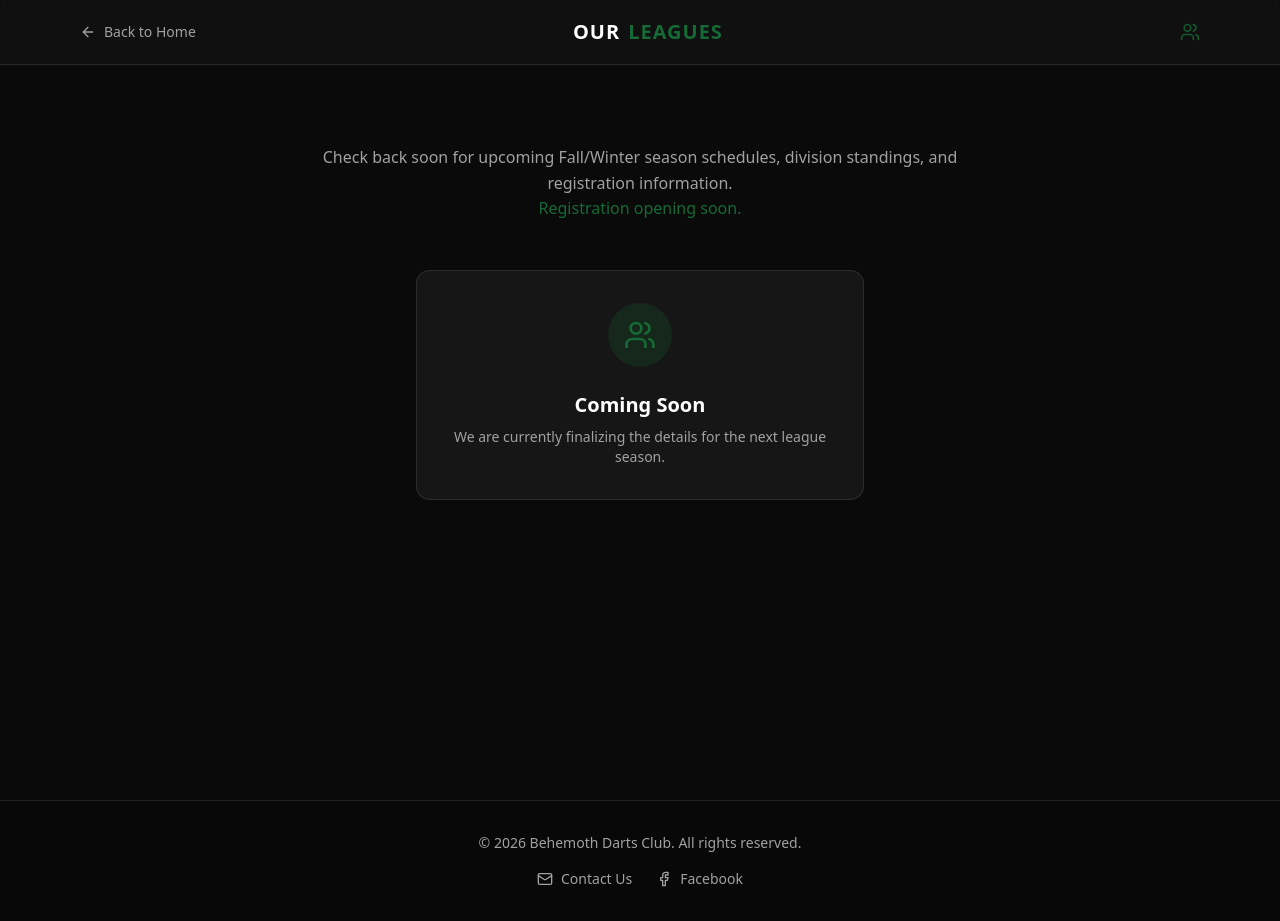
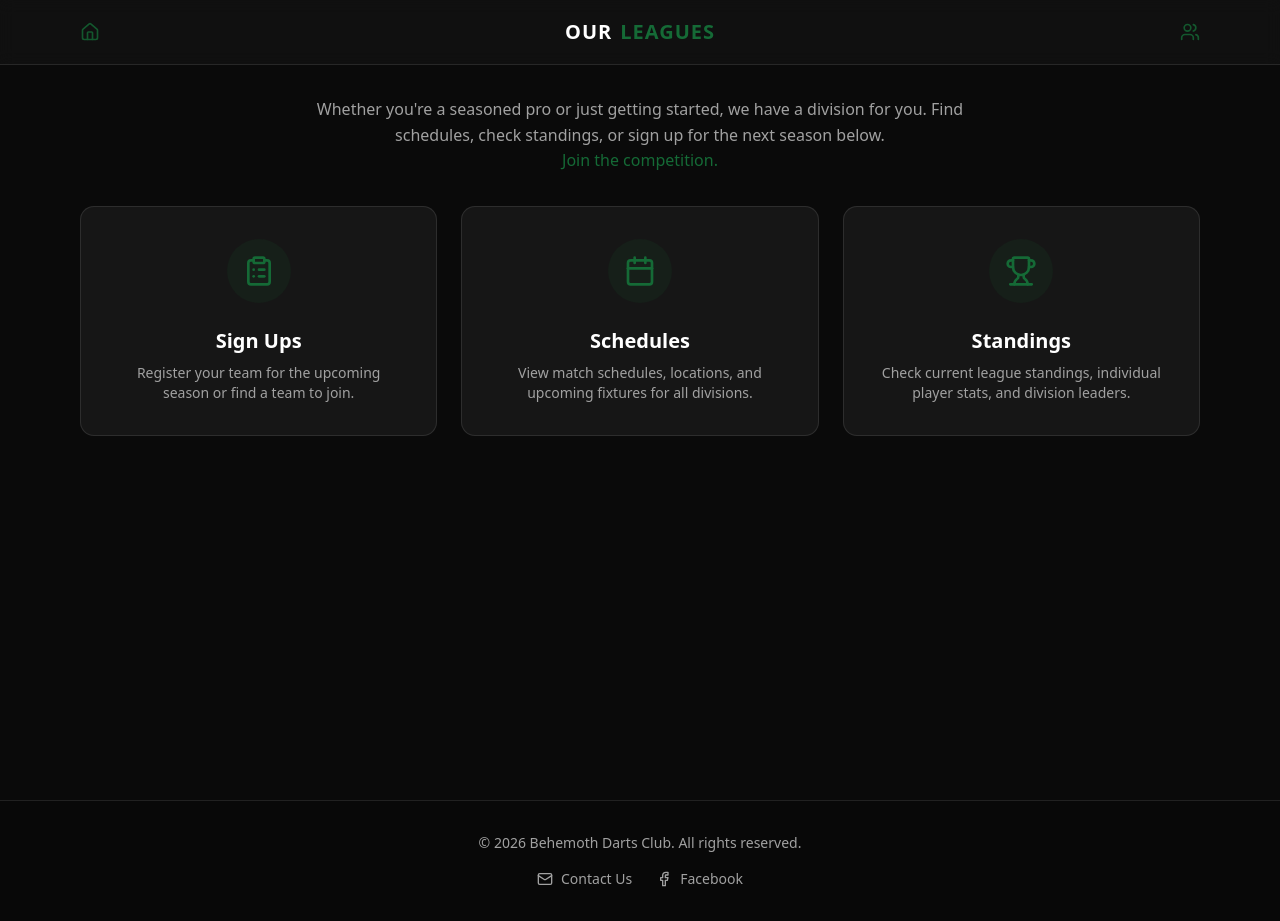
Before and after one commit to sminor/behemoth-darts-club, a Next.js app: page /leagues in a window 1280 px wide. Built offline with nearby package versions, Linux system fonts and the light colour scheme.

Commit message:
Implement Leagues landing page and standardized headers

```diff
--- a/app/leagues/page.tsx
+++ b/app/leagues/page.tsx
@@ -1,5 +1,5 @@
 import Link from 'next/link';
-import { ArrowLeft, Users } from "lucide-react";
+import { ArrowLeft, Users, Calendar, Trophy, ClipboardList, Home } from "lucide-react";
 
 export const dynamic = 'force-dynamic';
 
@@ -7,11 +7,13 @@ export default function LeaguesPage() {
     return (
         <div className="min-h-screen bg-[var(--background)] pb-12">
             {/* Header */}
-            <header className="border-b border-white/10 bg-neutral-900/50 backdrop-blur-sm sticky top-0 z-10 mb-12">
+            <header className="border-b border-white/10 bg-neutral-900/50 backdrop-blur-sm sticky top-0 z-10">
                 <div className="max-w-6xl mx-auto px-4 h-16 flex items-center justify-between">
-                    <Link href="/" className="text-sm font-medium text-neutral-400 hover:text-white transition-colors flex items-center gap-2">
-                        <ArrowLeft className="w-4 h-4" /> Back to Home
-                    </Link>
+                    <div className="w-[100px] flex justify-start">
+                        <Link href="/" className="hover:text-white transition-colors group">
+                            <Home className="w-5 h-5 text-[var(--color-primary)] opacity-80 group-hover:opacity-100 transition-opacity" />
+                        </Link>
+                    </div>
                     <h1 className="text-xl font-bold text-white tracking-wider uppercase flex items-center gap-2">
                         Our <span className="text-[var(--color-primary)]">Leagues</span>
                     </h1>
@@ -22,22 +24,56 @@ export default function LeaguesPage() {
             </header>
 
             <main className="px-4 max-w-6xl mx-auto py-8">
-                <div className="text-center max-w-2xl mx-auto mb-12">
+                {/* Hero Section */}
+                <div className="text-center max-w-2xl mx-auto space-y-4 mb-8">
                     <p className="text-neutral-400">
-                        Check back soon for upcoming Fall/Winter season schedules, division standings, and registration information.
+                        Whether you're a seasoned pro or just getting started, we have a division for you.
+                        Find schedules, check standings, or sign up for the next season below.
                         <br />
-                        <span className="text-[var(--color-primary)]">Registration opening soon.</span>
+                        <span className="text-[var(--color-primary)]">Join the competition.</span>
                     </p>
                 </div>
 
-                <div className="max-w-md mx-auto bg-white/5 border border-white/10 rounded-xl p-8 text-center">
-                    <div className="w-16 h-16 bg-[var(--color-primary)]/20 rounded-full flex items-center justify-center mx-auto mb-6">
-                        <Users className="w-8 h-8 text-[var(--color-primary)]" />
-                    </div>
-                    <h3 className="text-xl font-bold text-white mb-2">Coming Soon</h3>
-                    <p className="text-neutral-400 text-sm">
-                        We are currently finalizing the details for the next league season.
-                    </p>
+                {/* Navigation Grid */}
+                <div className="grid grid-cols-1 md:grid-cols-3 gap-6">
+                    {/* Sign Ups Card */}
+                    <Link href="/leagues/sign-ups" className="group">
+                        <div className="h-full bg-white/5 border border-white/10 rounded-xl p-8 transition-all duration-300 hover:border-[var(--color-primary)] hover:bg-white/10 flex flex-col items-center text-center">
+                            <div className="w-16 h-16 bg-[var(--color-primary)]/10 rounded-full flex items-center justify-center mb-6 group-hover:scale-110 transition-transform duration-300">
+                                <ClipboardList className="w-8 h-8 text-[var(--color-primary)]" />
+                            </div>
+                            <h3 className="text-xl font-bold text-white mb-2 group-hover:text-[var(--color-primary)] transition-colors">Sign Ups</h3>
+                            <p className="text-neutral-400 text-sm">
+                                Register your team for the upcoming season or find a team to join.
+                            </p>
+                        </div>
+                    </Link>
+
+                    {/* Schedules Card */}
+                    <Link href="/leagues/schedules" className="group">
+                        <div className="h-full bg-white/5 border border-white/10 rounded-xl p-8 transition-all duration-300 hover:border-[var(--color-primary)] hover:bg-white/10 flex flex-col items-center text-center">
+                            <div className="w-16 h-16 bg-[var(--color-primary)]/10 rounded-full flex items-center justify-center mb-6 group-hover:scale-110 transition-transform duration-300">
+                                <Calendar className="w-8 h-8 text-[var(--color-primary)]" />
+                            </div>
+                            <h3 className="text-xl font-bold text-white mb-2 group-hover:text-[var(--color-primary)] transition-colors">Schedules</h3>
+                            <p className="text-neutral-400 text-sm">
+                                View match schedules, locations, and upcoming fixtures for all divisions.
+                            </p>
+                        </div>
+                    </Link>
+
+                    {/* Standings Card */}
+                    <Link href="/leagues/standings" className="group">
+                        <div className="h-full bg-white/5 border border-white/10 rounded-xl p-8 transition-all duration-300 hover:border-[var(--color-primary)] hover:bg-white/10 flex flex-col items-center text-center">
+                            <div className="w-16 h-16 bg-[var(--color-primary)]/10 rounded-full flex items-center justify-center mb-6 group-hover:scale-110 transition-transform duration-300">
+                                <Trophy className="w-8 h-8 text-[var(--color-primary)]" />
+                            </div>
+                            <h3 className="text-xl font-bold text-white mb-2 group-hover:text-[var(--color-primary)] transition-colors">Standings</h3>
+                            <p className="text-neutral-400 text-sm">
+                                Check current league standings, individual player stats, and division leaders.
+                            </p>
+                        </div>
+                    </Link>
                 </div>
             </main>
         </div>
--- /dev/null
+++ b/app/leagues/schedules/page.tsx
@@ -0,0 +1,39 @@
+import Link from 'next/link';
+import { ArrowLeft, Calendar } from "lucide-react";
+
+export const dynamic = 'force-dynamic';
+
+export default function SchedulesPage() {
+    return (
+        <div className="min-h-screen bg-[var(--background)] pb-12">
+            {/* Header */}
+            <header className="border-b border-white/10 bg-neutral-900/50 backdrop-blur-sm sticky top-0 z-10 mb-12">
+                <div className="max-w-6xl mx-auto px-4 h-16 flex items-center justify-between">
+                    <div className="w-[100px] flex justify-start">
+                        <Link href="/leagues" className="hover:text-white transition-colors group">
+                            <ArrowLeft className="w-5 h-5 text-[var(--color-primary)] opacity-80 group-hover:opacity-100 transition-opacity" />
+                        </Link>
+                    </div>
+                    <h1 className="text-xl font-bold text-white tracking-wider uppercase flex items-center gap-2">
+                        League <span className="text-[var(--color-primary)]">Schedules</span>
+                    </h1>
+                    <div className="w-[100px] flex justify-end">
+                        <Calendar className="w-5 h-5 text-[var(--color-primary)] opacity-80" />
+                    </div>
+                </div>
+            </header>
+
+            <main className="px-4 max-w-6xl mx-auto py-8">
+                <div className="max-w-md mx-auto bg-white/5 border border-white/10 rounded-xl p-8 text-center">
+                    <div className="w-16 h-16 bg-[var(--color-primary)]/20 rounded-full flex items-center justify-center mx-auto mb-6">
+                        <Calendar className="w-8 h-8 text-[var(--color-primary)]" />
+                    </div>
+                    <h3 className="text-xl font-bold text-white mb-2">Schedules Coming Soon</h3>
+                    <p className="text-neutral-400 text-sm">
+                        Schedules will be posted once teams are finalized and the season begins.
+                    </p>
+                </div>
+            </main>
+        </div>
+    );
+}
--- /dev/null
+++ b/app/leagues/sign-ups/page.tsx
@@ -0,0 +1,39 @@
+import Link from 'next/link';
+import { ArrowLeft, ClipboardList } from "lucide-react";
+
+export const dynamic = 'force-dynamic';
+
+export default function SignUpsPage() {
+    return (
+        <div className="min-h-screen bg-[var(--background)] pb-12">
+            {/* Header */}
+            <header className="border-b border-white/10 bg-neutral-900/50 backdrop-blur-sm sticky top-0 z-10 mb-12">
+                <div className="max-w-6xl mx-auto px-4 h-16 flex items-center justify-between">
+                    <div className="w-[100px] flex justify-start">
+                        <Link href="/leagues" className="hover:text-white transition-colors group">
+                            <ArrowLeft className="w-5 h-5 text-[var(--color-primary)] opacity-80 group-hover:opacity-100 transition-opacity" />
+                        </Link>
+                    </div>
+                    <h1 className="text-xl font-bold text-white tracking-wider uppercase flex items-center gap-2">
+                        League <span className="text-[var(--color-primary)]">Sign Ups</span>
+                    </h1>
+                    <div className="w-[100px] flex justify-end">
+                        <ClipboardList className="w-5 h-5 text-[var(--color-primary)] opacity-80" />
+                    </div>
+                </div>
+            </header>
+
+            <main className="px-4 max-w-6xl mx-auto py-8">
+                <div className="max-w-md mx-auto bg-white/5 border border-white/10 rounded-xl p-8 text-center">
+                    <div className="w-16 h-16 bg-[var(--color-primary)]/20 rounded-full flex items-center justify-center mx-auto mb-6">
+                        <ClipboardList className="w-8 h-8 text-[var(--color-primary)]" />
+                    </div>
+                    <h3 className="text-xl font-bold text-white mb-2">Sign Ups Coming Soon</h3>
+                    <p className="text-neutral-400 text-sm">
+                        Registration for the upcoming league season hasn't opened yet. Please check back later!
+                    </p>
+                </div>
+            </main>
+        </div>
+    );
+}
--- /dev/null
+++ b/app/leagues/standings/page.tsx
@@ -0,0 +1,39 @@
+import Link from 'next/link';
+import { ArrowLeft, Trophy } from "lucide-react";
+
+export const dynamic = 'force-dynamic';
+
+export default function StandingsPage() {
+    return (
+        <div className="min-h-screen bg-[var(--background)] pb-12">
+            {/* Header */}
+            <header className="border-b border-white/10 bg-neutral-900/50 backdrop-blur-sm sticky top-0 z-10 mb-12">
+                <div className="max-w-6xl mx-auto px-4 h-16 flex items-center justify-between">
+                    <div className="w-[100px] flex justify-start">
+                        <Link href="/leagues" className="hover:text-white transition-colors group">
+                            <ArrowLeft className="w-5 h-5 text-[var(--color-primary)] opacity-80 group-hover:opacity-100 transition-opacity" />
+                        </Link>
+                    </div>
+                    <h1 className="text-xl font-bold text-white tracking-wider uppercase flex items-center gap-2">
+                        League <span className="text-[var(--color-primary)]">Standings</span>
+                    </h1>
+                    <div className="w-[100px] flex justify-end">
+                        <Trophy className="w-5 h-5 text-[var(--color-primary)] opacity-80" />
+                    </div>
+                </div>
+            </header>
+
+            <main className="px-4 max-w-6xl mx-auto py-8">
+                <div className="max-w-md mx-auto bg-white/5 border border-white/10 rounded-xl p-8 text-center">
+                    <div className="w-16 h-16 bg-[var(--color-primary)]/20 rounded-full flex items-center justify-center mx-auto mb-6">
+                        <Trophy className="w-8 h-8 text-[var(--color-primary)]" />
+                    </div>
+                    <h3 className="text-xl font-bold text-white mb-2">Standings Coming Soon</h3>
+                    <p className="text-neutral-400 text-sm">
+                        Standings will be updated weekly once league play commences.
+                    </p>
+                </div>
+            </main>
+        </div>
+    );
+}
```
Also changed, not shown: app/events/page.tsx (+6 -4 lines), app/locations/page.tsx (+6 -4 lines), app/stats/page.tsx (+6 -4 lines).
